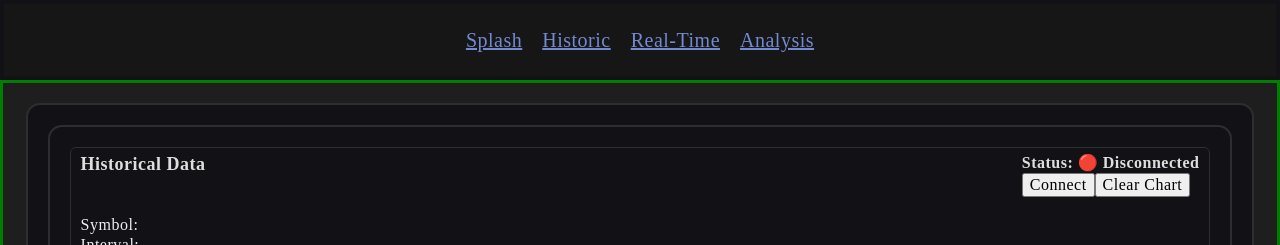
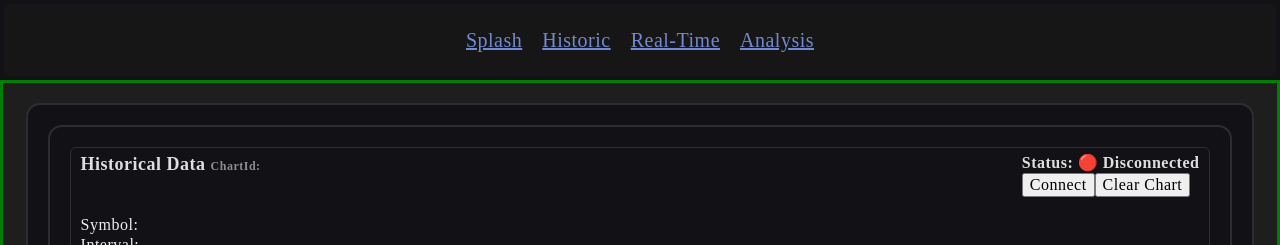
Before and after one commit to ashthomasweb/deltaTrades_frontend, a React (Vite) app: page /historic in a window 1280 px wide. Shown: the top 245 px of the page. Built offline with nearby package versions, Linux system fonts and the light colour scheme; no server answers; a web font is replaced by a local one.

Commit message:
Completes real time request handler refactor

```diff
--- a/src/components/alpha-socket-monitor/alpha-socket-monitor.tsx
+++ b/src/components/alpha-socket-monitor/alpha-socket-monitor.tsx
@@ -21,6 +21,7 @@ export const AlphaSocketMonitor: React.FC = () => {
 
   const headingData = {
     title: 'Historical Data',
+    connectionType: 'historical',
     isConnected,
   }
 
@@ -28,7 +29,7 @@ export const AlphaSocketMonitor: React.FC = () => {
     e.preventDefault()
     const formData = new FormData(e.currentTarget)
     const formValues = Object.fromEntries(formData.entries())
-    console.log(formValues)
+
     const params: Partial<RequestParams> = {
       type: formValues.type?.toString() ?? null,
       dataSource: 'alpha-vantage',
--- a/src/components/candlestick/candlestick.tsx
+++ b/src/components/candlestick/candlestick.tsx
@@ -3,15 +3,12 @@ import ReactECharts from 'echarts-for-react'
 import './candlestick.scss'
 import { buildOptions } from './config'
 import { ChartHeader } from '../chart-header/chart-header'
-import { AlphaVantageMetaDataType, RequestParams, TradierMetaDataType } from '../../types/types'
+import { AlphaVantageMetaDataType, ChartHeadingData, RequestParams, TradierMetaDataType } from '../../types/types'
 import { EChartsOption } from 'echarts'
 
 export interface CandleStickProps {
   messages: unknown[]
-  headingData: {
-    title: string
-    isConnected: boolean
-  }
+  headingData: ChartHeadingData
   requestParams: Partial<RequestParams> | null
   requestType: 'historical' | 'real-time'
   socketControls: any
@@ -29,19 +26,21 @@ export const Candlestick: React.FC<CandleStickProps> = (props: CandleStickProps)
 
     if (!latestMessage?.data) return
 
+    // Check id returned from BE - early return in the event that multiple charts are active.
+    // This could be avoided if the EventBus was instanced to each websocket, or if the bus used
+    // separate channels with the chartId assigned to it. But checking here would still give redundant security
+    if (latestMessage.id !== props.headingData.chartId) return
+
     if (props.requestType === 'historical') {
       const metaData = latestMessage.data.metaData as AlphaVantageMetaDataType
       setMetaData(metaData)
 
       const latestChartData = latestMessage.data.chartData
       setChartData(latestChartData)
-
       setOptions(buildOptions(latestChartData, metaData))
     } else if (props.requestType === 'real-time') {
       const metaData = latestMessage.data.metaData as TradierMetaDataType
       setMetaData(metaData)
-
-      console.log(props.requestParams)
 
       const latestChartData = (latestMessage.data.chartData as any) || { categoryData: [], values: [], volumes: [] }
       let existingChartData = chartData || { categoryData: [], values: [], volumes: [] }
@@ -50,7 +49,6 @@ export const Candlestick: React.FC<CandleStickProps> = (props: CandleStickProps)
         values: [...existingChartData.values, ...latestChartData.values],
         volumes: [...existingChartData.volumes, ...latestChartData.volumes],
       }
-
       setChartData(existingChartData)
       setOptions(buildOptions(existingChartData, metaData))
     }
--- a/src/components/chart-header/chart-header.tsx
+++ b/src/components/chart-header/chart-header.tsx
@@ -1,13 +1,10 @@
 import React, { useContext } from 'react'
 import './chart-header.scss'
-import { AlphaVantageMetaDataType, TradierMetaDataType } from '../../types/types'
+import { AlphaVantageMetaDataType, ChartHeadingData, TradierMetaDataType } from '../../types/types'
 import { MainContext } from '../../_context/MainContext'
 
 interface ChartHeaderProps {
-  headingData: {
-    title: string
-    isConnected: boolean
-  }
+  headingData: ChartHeadingData
   metaData: AlphaVantageMetaDataType | TradierMetaDataType | null
   socketControls: any
   requestType: string
@@ -30,7 +27,10 @@ export const ChartHeader: React.FC<ChartHeaderProps> = props => {
   return (
     <div className="meta-data">
       <header>
-        <h2>{props.headingData?.title}</h2>
+        <h2>
+          {props.headingData?.title}{' '}
+          <span style={{ fontSize: 12, opacity: '0.6' }}>ChartId: {props.headingData?.chartId}</span>
+        </h2>
         <h3 className={`status ${props.headingData.isConnected ? 'connected' : ''}`}>
           <span>Status: </span>
           <span>{props.headingData?.isConnected ? '🟢 Connected' : '🔴 Disconnected'}</span>
--- a/src/components/tradier-socket-monitor/tradier-socket-monitor.tsx
+++ b/src/components/tradier-socket-monitor/tradier-socket-monitor.tsx
@@ -3,7 +3,7 @@ import { useWebSocket } from '../../hooks/useWebSocket'
 import './tradier-socket-monitor.scss'
 import { Candlestick } from '../candlestick/candlestick'
 import { RequestControls } from '../request-controls/request-controls'
-import { RequestParams } from '../../types/types'
+import { ChartHeadingData, RequestParams } from '../../types/types'
 
 export const TradierSocketMonitor = () => {
   const [requestParams, setRequestParams] = useState<Partial<RequestParams> | null>({
@@ -24,17 +24,18 @@ export const TradierSocketMonitor = () => {
 
   const { isConnected, messages, socketControls } = useWebSocket('ws://localhost:8080', requestParams, 'realTime')
 
-  const headingData = {
+  const headingData: ChartHeadingData = {
     title: 'Real-Time Data',
     connectionType: 'realTime',
     isConnected,
+    chartId,
   }
 
   const setParams = (e: React.FormEvent<HTMLFormElement>) => {
     e.preventDefault()
     const formData = new FormData(e.currentTarget)
     const formValues = Object.fromEntries(formData.entries())
-    console.log(formValues)
+
     const params: Partial<RequestParams> = {
       type: formValues.type?.toString() ?? null,
       dataSource: 'tradier',
```
Also changed, not shown: src/types/types.ts (+7 -0 lines).
